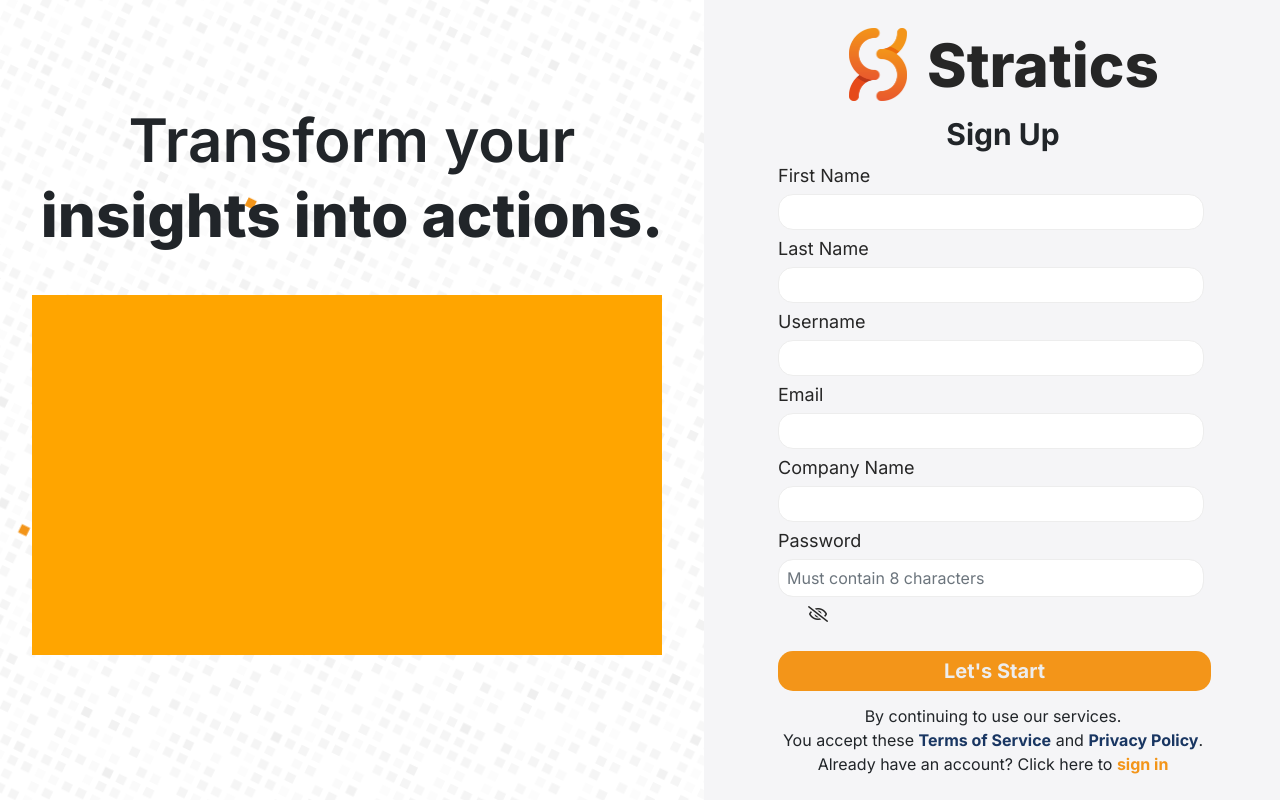
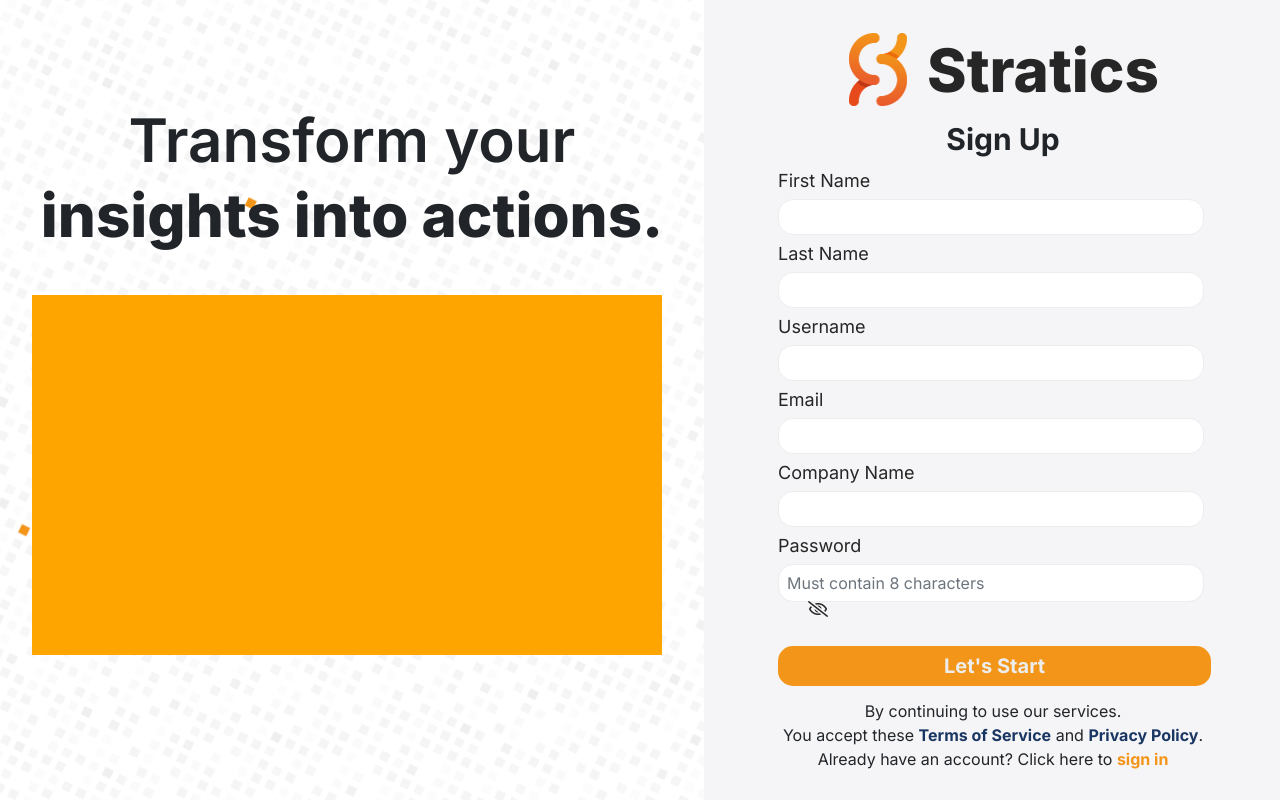
Before and after one commit to alydelossantos/capstone-stratics, a Flask app: page /sign-up in a window 1280 px wide. Run offline with Flask 2, Linux system fonts and the light colour scheme; some libraries are stand-ins or nearby versions.

Commit message:
Update signup.html

```diff
--- a/website/templates/signup.html
+++ b/website/templates/signup.html
@@ -85,9 +85,9 @@
                 <div class="input-container password" id="show_hide_password">
                     <label class="sulabel" for="password">Password</label>
                     <input class="form-control" id="password" name="password" type="password" placeholder="Must contain 8 characters" required="1">
-                    <a href=""><i class="far fa-eye-slash icon" aria-hidden="true" style="text-decoration:none; color: #262626;
+                    <div class="icon" style="
     margin-left: 30px;
-    margin-top: -10px;"></i></a>
+    margin-top: -10px;"><a href=""><i class="far fa-eye-slash" aria-hidden="true" style="text-decoration:none; color: #262626;"></i></a></div>
                 </div>
 
 		            <input id="user_type" name="user_type" type="hidden" value="user">
```
